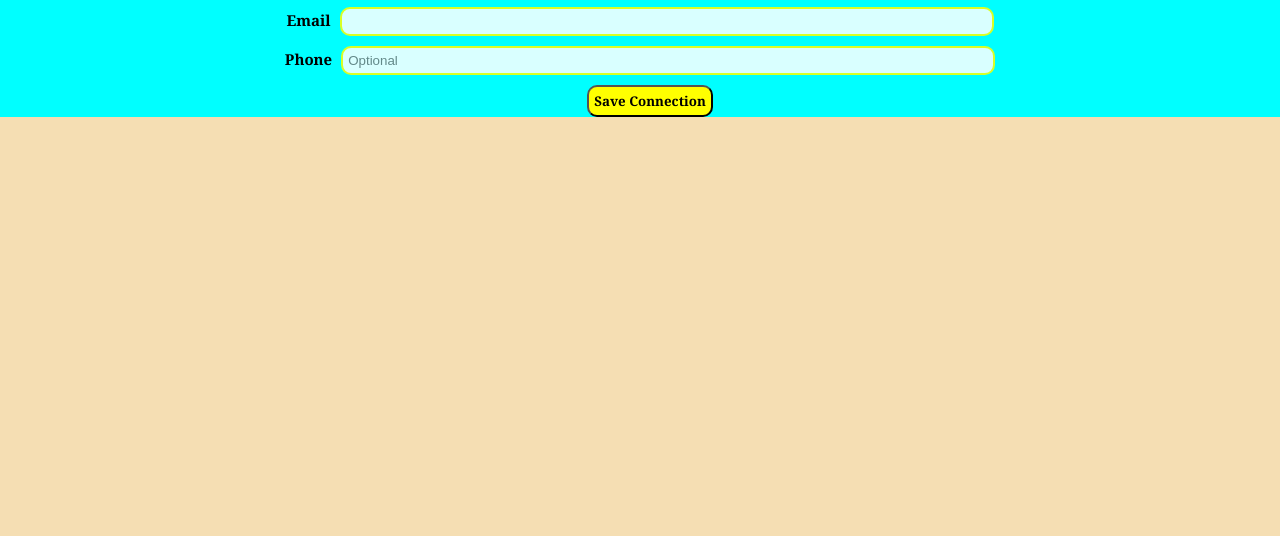
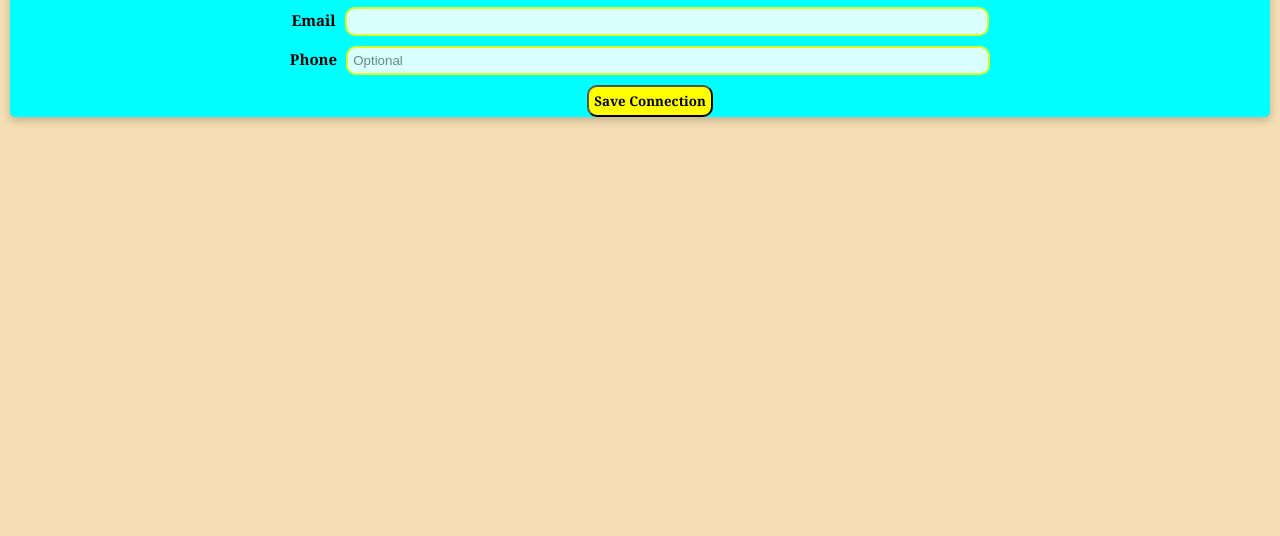
Before and after one commit to CoderJay06/connections, a plain HTML site: page src/index.html in a window 1280 px wide. Shown: the part 264-800 px from the top of the page. Drawn offline with Linux system fonts and the light colour scheme.

Commit message:
Style form to appear as card

```diff
--- a/src/index.css
+++ b/src/index.css
@@ -5,7 +5,7 @@ body {
 }
 
 main {
-    background-color: aqua;
+    margin: auto;
 }
 
 #heading {
@@ -17,7 +17,11 @@ main {
 
 #connections-form {
     display: block;
-    margin: auto;
+    background-color: aqua;
+    margin: 0 10px 0 10px;
+    box-shadow: 0 4px 8px 0 rgba(0,0,0,0.2);
+    transition: 0.3s;
+    border-radius: 5px;
     text-align: center;
 }
 label {
```
